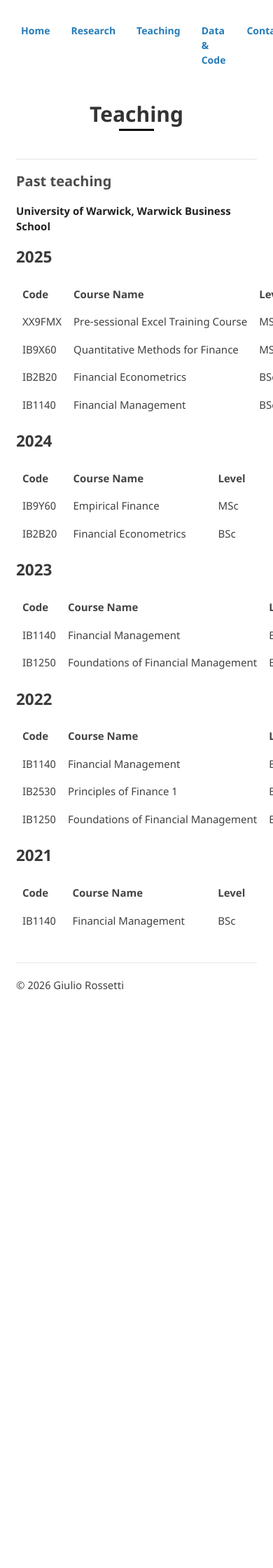
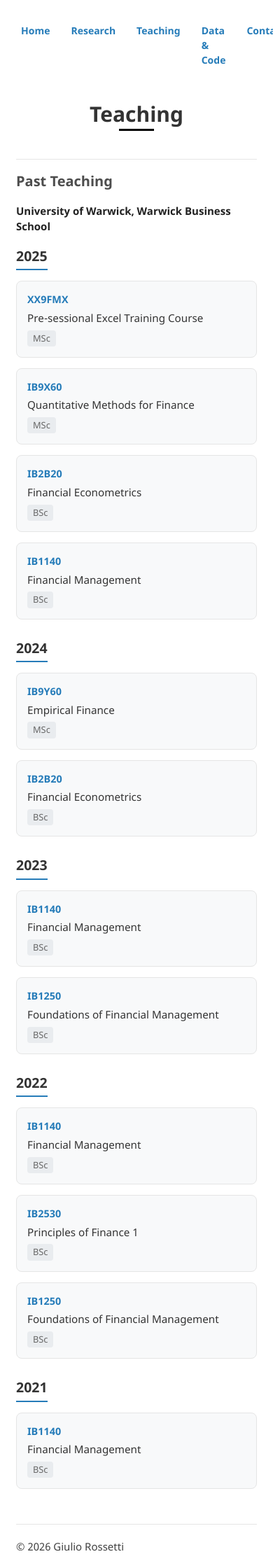
Before and after one commit to GiulioRossetti94/giuliorossetti94.github.io, a Jekyll site: the page built from teaching.md, in a window 390 px wide. Shown: the part 515-2755 px from the top of the page at 70% size. Built offline with Jekyll 4.4.1, drawn with Linux system fonts in a browser that asks for light colours; before the commit the page ends 1977 px from its top, so only the background shows below that.

Commit message:
Redesign

```diff
--- a/_sass/jekyll-theme-minimal.scss
+++ b/_sass/jekyll-theme-minimal.scss
@@ -438,3 +438,290 @@ footer {
   text-decoration: none;
   cursor: default;
 }
+
+/* ==========================================
+   Teaching Page - Card & Accordion Styles
+   ========================================== */
+
+/* Course Card Container */
+.course-card {
+  background: #fff;
+  border-radius: 12px;
+  padding: 24px;
+  margin-bottom: 30px;
+  box-shadow: 0 2px 12px rgba(0, 0, 0, 0.08);
+  border: 1px solid #e5e5e5;
+}
+
+.course-header h2 {
+  margin: 0 0 8px 0;
+  font-size: 1.4em;
+  color: #267CB9;
+}
+
+.course-meta {
+  display: inline-block;
+  padding: 4px 12px;
+  background: #f0f7fc;
+  color: #267CB9;
+  border-radius: 20px;
+  font-size: 0.85rem;
+  font-weight: 500;
+}
+
+.course-description {
+  color: #666;
+  margin: 15px 0;
+  font-size: 0.95rem;
+}
+
+/* Week Accordion */
+.weeks-container {
+  margin-top: 20px;
+}
+
+.week-accordion {
+  border: 1px solid #e5e5e5;
+  border-radius: 8px;
+  margin-bottom: 10px;
+  overflow: hidden;
+}
+
+.week-accordion[open] {
+  box-shadow: 0 2px 8px rgba(0, 0, 0, 0.06);
+}
+
+.week-header {
+  display: flex;
+  justify-content: space-between;
+  align-items: center;
+  padding: 14px 18px;
+  background: #f8f9fa;
+  cursor: pointer;
+  user-select: none;
+  list-style: none;
+  transition: background-color 0.2s;
+}
+
+.week-header::-webkit-details-marker {
+  display: none;
+}
+
+.week-header:hover {
+  background: #f0f4f8;
+}
+
+.week-number {
+  font-weight: 600;
+  color: #333;
+  font-size: 1rem;
+}
+
+.week-toggle::after {
+  content: "+";
+  font-size: 1.2rem;
+  font-weight: 300;
+  color: #666;
+  transition: transform 0.2s;
+}
+
+.week-accordion[open] .week-toggle::after {
+  content: "−";
+}
+
+.week-content {
+  padding: 15px 18px;
+  background: #fff;
+}
+
+/* Topic Items */
+.topic-item {
+  padding: 12px 15px;
+  border-left: 3px solid #267CB9;
+  background: #f8fafc;
+  margin-bottom: 10px;
+  border-radius: 0 6px 6px 0;
+}
+
+.topic-item:last-child {
+  margin-bottom: 0;
+}
+
+.topic-name {
+  display: block;
+  font-weight: 500;
+  color: #333;
+  margin-bottom: 10px;
+}
+
+/* Material Download Buttons */
+.material-links {
+  display: flex;
+  gap: 10px;
+  flex-wrap: wrap;
+}
+
+.material-btn {
+  display: inline-flex;
+  align-items: center;
+  gap: 6px;
+  padding: 8px 14px;
+  border-radius: 6px;
+  font-size: 0.85rem;
+  font-weight: 500;
+  text-decoration: none;
+  transition: all 0.2s;
+}
+
+.material-btn svg {
+  flex-shrink: 0;
+}
+
+.slides-btn {
+  background: #267CB9;
+  color: #fff;
+}
+
+.slides-btn:hover {
+  background: #1a5a8a;
+  color: #fff;
+  transform: translateY(-1px);
+  font-weight: 500;
+}
+
+.annotated-btn {
+  background: #28a745;
+  color: #fff;
+}
+
+.annotated-btn:hover {
+  background: #1e7e34;
+  color: #fff;
+  transform: translateY(-1px);
+  font-weight: 500;
+}
+
+.extra-btn {
+  background: #6c757d;
+  color: #fff;
+}
+
+.extra-btn:hover {
+  background: #545b62;
+  color: #fff;
+  transform: translateY(-1px);
+  font-weight: 500;
+}
+
+/* Section Divider */
+.section-divider {
+  border: none;
+  height: 2px;
+  background: linear-gradient(to right, transparent, #e5e5e5, transparent);
+  margin: 40px 0;
+}
+
+/* Past Teaching - Year Sections */
+.year-section {
+  margin-bottom: 30px;
+}
+
+.year-heading {
+  font-size: 1.3em;
+  color: #333;
+  margin-bottom: 15px;
+  padding-bottom: 8px;
+  border-bottom: 2px solid #267CB9;
+  display: inline-block;
+}
+
+/* Past Courses Grid */
+.courses-grid {
+  display: grid;
+  grid-template-columns: repeat(auto-fill, minmax(280px, 1fr));
+  gap: 15px;
+}
+
+.past-course-card {
+  display: flex;
+  flex-direction: column;
+  padding: 15px;
+  background: #f8f9fa;
+  border-radius: 8px;
+  border: 1px solid #e5e5e5;
+  transition: all 0.2s;
+}
+
+.past-course-card:hover {
+  background: #f0f4f8;
+  border-color: #267CB9;
+}
+
+.past-course-card .course-code {
+  font-weight: 600;
+  color: #267CB9;
+  font-size: 0.9rem;
+  margin-bottom: 4px;
+}
+
+.past-course-card .course-name {
+  color: #333;
+  font-size: 0.95rem;
+  margin-bottom: 6px;
+  flex-grow: 1;
+}
+
+.past-course-card .course-level {
+  display: inline-block;
+  padding: 2px 8px;
+  background: #e9ecef;
+  color: #666;
+  border-radius: 4px;
+  font-size: 0.8rem;
+  align-self: flex-start;
+}
+
+/* Mobile Responsive - Teaching */
+@media screen and (max-width: 720px) {
+  .course-card {
+    padding: 16px;
+    margin-bottom: 20px;
+  }
+
+  .course-header h2 {
+    font-size: 1.2em;
+  }
+
+  .material-links {
+    flex-direction: column;
+  }
+
+  .material-btn {
+    justify-content: center;
+    width: 100%;
+  }
+
+  .courses-grid {
+    grid-template-columns: 1fr;
+  }
+
+  .week-header {
+    padding: 12px 14px;
+  }
+
+  .topic-item {
+    padding: 10px 12px;
+  }
+}
+
+@media screen and (max-width: 480px) {
+  .course-meta {
+    font-size: 0.8rem;
+    padding: 3px 10px;
+  }
+
+  .material-btn {
+    padding: 10px 12px;
+    font-size: 0.9rem;
+  }
+}
--- a/teaching.md
+++ b/teaching.md
@@ -2,135 +2,84 @@
 layout: default
 title: Teaching
 permalink: /teaching/
+description: "Teaching experience and course materials by Giulio Rossetti at University of Warwick, including Financial Econometrics, Matrix Algebra, and Statistical Methods."
+keywords: "teaching, university of warwick, financial econometrics, matrix algebra, statistical methods, course materials"
 ---
 
-# Past teaching
+{% if site.data.teaching.current_courses and site.data.teaching.current_courses.size > 0 %}
+# Current Teaching
+
+{% for course in site.data.teaching.current_courses %}
+<div class="course-card">
+  <div class="course-header">
+    <h2>{{ course.code }} - {{ course.name }}</h2>
+    <span class="course-meta">{{ course.level }} | {{ course.term }}</span>
+  </div>
+
+  {% if course.description %}
+  <p class="course-description">{{ course.description }}</p>
+  {% endif %}
+
+  <div class="weeks-container">
+    {% for week in course.weeks %}
+    <details class="week-accordion" {% if forloop.last %}open{% endif %}>
+      <summary class="week-header">
+        <span class="week-number">Week {{ week.week }}</span>
+        <span class="week-toggle"></span>
+      </summary>
+      <div class="week-content">
+        {% for topic in week.topics %}
+        <div class="topic-item">
+          <span class="topic-name">{{ topic.name }}</span>
+          <div class="material-links">
+            {% if topic.slides %}
+            <a href="{{ site.baseurl }}/assets/slides/{{ topic.slides }}" target="_blank" class="material-btn slides-btn" onclick="trackDownload('{{ course.code }} - Week {{ week.week }} - {{ topic.name }} Slides')">
+              <svg width="16" height="16" viewBox="0 0 24 24" fill="none" stroke="currentColor" stroke-width="2"><path d="M14 2H6a2 2 0 0 0-2 2v16a2 2 0 0 0 2 2h12a2 2 0 0 0 2-2V8z"></path><polyline points="14 2 14 8 20 8"></polyline></svg>
+              Slides
+            </a>
+            {% endif %}
+            {% if topic.annotated %}
+            <a href="{{ site.baseurl }}/assets/slides/{{ topic.annotated }}" target="_blank" class="material-btn annotated-btn" onclick="trackDownload('{{ course.code }} - Week {{ week.week }} - {{ topic.name }} Annotated')">
+              <svg width="16" height="16" viewBox="0 0 24 24" fill="none" stroke="currentColor" stroke-width="2"><path d="M12 20h9"></path><path d="M16.5 3.5a2.121 2.121 0 0 1 3 3L7 19l-4 1 1-4L16.5 3.5z"></path></svg>
+              Annotated
+            </a>
+            {% endif %}
+            {% if topic.extras %}
+              {% for extra in topic.extras %}
+              <a href="{{ site.baseurl }}/assets/slides/{{ extra.file }}" target="_blank" class="material-btn extra-btn" onclick="trackDownload('{{ course.code }} - Week {{ week.week }} - {{ extra.name }}')">
+                <svg width="16" height="16" viewBox="0 0 24 24" fill="none" stroke="currentColor" stroke-width="2"><path d="M21 15v4a2 2 0 0 1-2 2H5a2 2 0 0 1-2-2v-4"></path><polyline points="7 10 12 15 17 10"></polyline><line x1="12" y1="15" x2="12" y2="3"></line></svg>
+                {{ extra.name }}
+              </a>
+              {% endfor %}
+            {% endif %}
+          </div>
+        </div>
+        {% endfor %}
+      </div>
+    </details>
+    {% endfor %}
+  </div>
+</div>
+{% endfor %}
+
+<hr class="section-divider">
+{% endif %}
+
+# Past Teaching
+
 **University of Warwick, Warwick Business School**
-<h2>2025</h2>
-<table id="teaching-table">
-  <tr>
-    <th>Code</th>
-    <th>Course Name</th>
-    <th>Level</th>
-  </tr>
-  <tr>
-    <td>XX9FMX</td>
-    <td class="course-name">Pre-sessional Excel Training Course</td>
-    <td>MSc</td>
-  </tr>
-  <tr>
-    <td>IB9X60</td>
-    <td class="course-name">Quantitative Methods for Finance</td>
-    <td>MSc</td>
-  </tr>
-  <tr>
-    <td>IB2B20</td>
-    <td class="course-name">Financial Econometrics</td>
-    <td>BSc</td>
-  </tr>
-  <tr>
-    <td>IB1140</td>
-    <td class="course-name">Financial Management</td>
-    <td>BSc</td>
-  </tr>
-</table>
 
-<h2>2024</h2>
-<table id="teaching-table">
-  <tr>
-    <th>Code</th>
-    <th>Course Name</th>
-    <th>Level</th>
-  </tr>
-  <tr>
-    <td>IB9Y60</td>
-    <td class="course-name">Empirical Finance</td>
-    <td>MSc</td>
-  </tr>
-  <tr>
-    <td>IB2B20</td>
-    <td class="course-name">Financial Econometrics</td>
-    <td>BSc</td>
-  </tr>
-</table>
-
-<h2>2023</h2>
-<table id="teaching-table">
-  <tr>
-    <th>Code</th>
-    <th>Course Name</th>
-    <th>Level</th>
-  </tr>
-  <tr>
-    <td>IB1140</td>
-    <td class="course-name">Financial Management</td>
-    <td>BSc</td>
-  </tr>
-  <tr>
-    <td>IB1250</td>
-    <td class="course-name">Foundations of Financial Management</td>
-    <td>BSc</td>
-  </tr>
-</table>
-
-<h2>2022</h2>
-<table id="teaching-table">
-  <tr>
-    <th>Code</th>
-    <th>Course Name</th>
-    <th>Level</th>
-  </tr>
-  <tr>
-    <td>IB1140</td>
-    <td class="course-name">Financial Management</td>
-    <td>BSc</td>
-  </tr>
-  <tr>
-    <td>IB2530</td>
-    <td class="course-name">Principles of Finance 1</td>
-    <td>BSc</td>
-  </tr>
-  <tr>
-    <td>IB1250</td>
-    <td class="course-name">Foundations of Financial Management</td>
-    <td>BSc</td>
-  </tr>
-</table>
-
-<h2>2021</h2>
-<table id="teaching-table">
-  <tr>
-    <th>Code</th>
-    <th>Course Name</th>
-    <th>Level</th>
-  </tr>
-  <tr>
-    <td>IB1140</td>
-    <td class="course-name">Financial Management</td>
-    <td>BSc</td>
-  </tr>
-</table>
-
-
-<!-- # 2025
-
-- **XX9FMX: Pre-sessional Excel Training Course** (MSc)
-- **IB9X60: Quantitative Methods for Finance** (MSc)
-- **IB2B20: Financial Econometrics** (BSc)
-- **IB1140: Financial Management** (BSc)
-
-# 2024
-- **IB9Y60: Empirical Finance** (MSc)
-- **IB2B20: Financial Econometrics** (BSc)
-
-# 2023
-- **IB1140: Financial Management** (BSc)
-- **IB1250: Foundations of Financial Management** (BSc)
-
-# 2022
-- **IB1140: Financial Management** (BSc)
-- **IB2530: Principles of Finance 1** (BSc)
-- **IB1250: Foundations of Financial Management** (BSc)
-
-# 2021
-- **IB1140: Financial Management** (BSc) -->
+{% for year_data in site.data.teaching.past_teaching %}
+<div class="year-section">
+  <h2 class="year-heading">{{ year_data.year }}</h2>
+  <div class="courses-grid">
+    {% for course in year_data.courses %}
+    <div class="past-course-card">
+      <span class="course-code">{{ course.code }}</span>
+      <span class="course-name">{{ course.name }}</span>
+      <span class="course-level">{{ course.level }}</span>
+    </div>
+    {% endfor %}
+  </div>
+</div>
+{% endfor %}
```
Also changed, not shown: 404.md (added, +11 -0 lines), _data/teaching.yml (added, +81 -0 lines), 1 other file.
